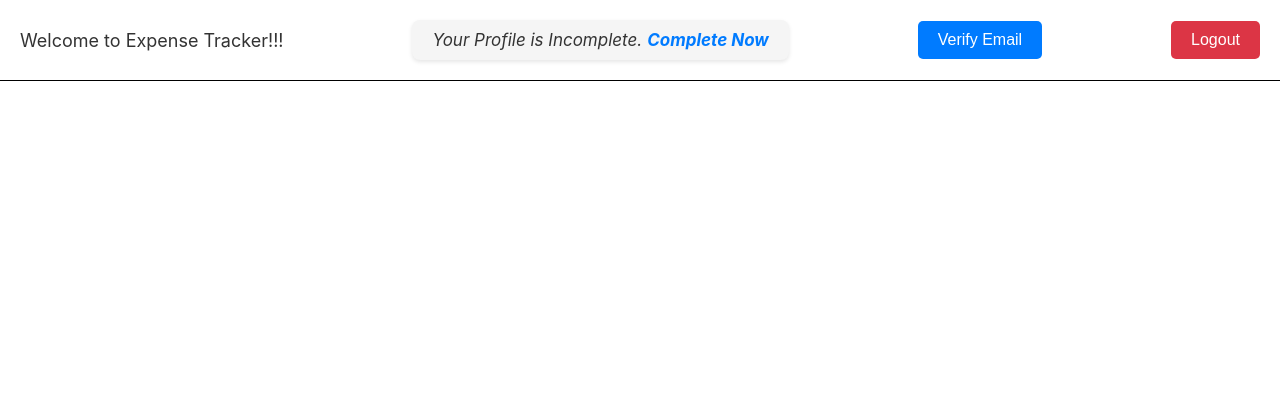
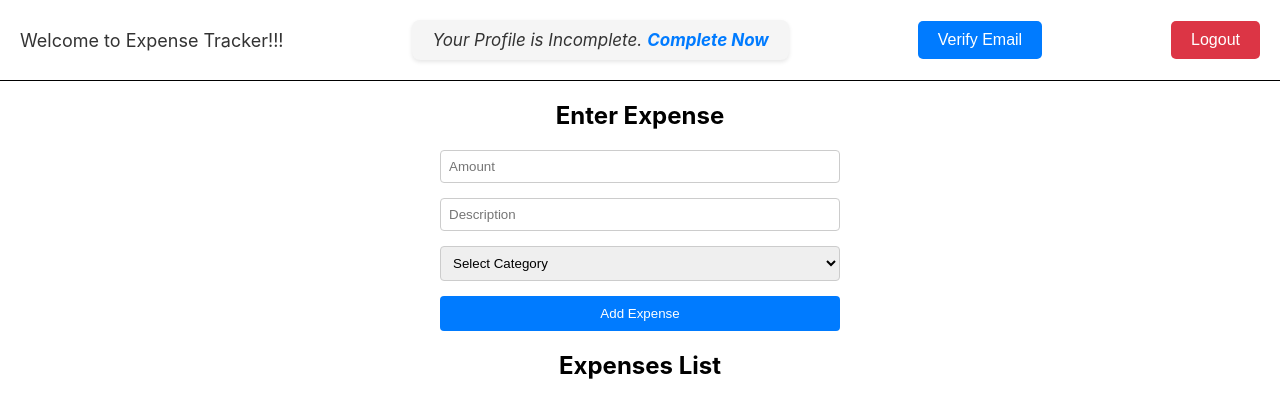
Before and after one commit to Sawant-Raj/expense-tracker-firebase, a React (Create React App) app: page /home in a window 1280 px wide. Shown: the top 418 px of the page. Built offline with nearby package versions, Linux system fonts and the light colour scheme.

Commit message:
Adding Expenses

```diff
--- /dev/null
+++ b/src/pages/Expenses.js
@@ -0,0 +1,78 @@
+import React, { useRef, useState } from "react";
+import classes from "./Expenses.module.css";
+
+const Expenses = () => {
+  const amountInputRef = useRef();
+  const descriptionInputRef = useRef();
+  const categoryInputRef = useRef();
+
+  const [expenses, setExpenses] = useState([]);
+
+  const submitHandler = (event) => {
+    event.preventDefault();
+
+    const enteredAmount = +amountInputRef.current.value;
+    const enteredDescription = descriptionInputRef.current.value;
+    const enteredCategory = categoryInputRef.current.value;
+
+    const newExpense = {
+      id: Math.random().toString(),
+      amount: enteredAmount,
+      description: enteredDescription,
+      category: enteredCategory,
+    };
+
+    setExpenses((prevExpenses) => [...prevExpenses, newExpense]);
+
+    amountInputRef.current.value = "";
+    descriptionInputRef.current.value = "";
+    categoryInputRef.current.value = "";
+  };
+
+  return (
+    <div>
+      <h2 style={{ textAlign: "center" }}>Enter Expense</h2>
+      <form onSubmit={submitHandler} className={classes["expenses-form"]}>
+        <div>
+          <input
+            type="number"
+            placeholder="Amount"
+            ref={amountInputRef}
+            required
+          />
+        </div>
+        <div>
+          <input
+            type="text"
+            placeholder="Description"
+            ref={descriptionInputRef}
+            required
+          />
+        </div>
+        <div>
+          <select ref={categoryInputRef} required>
+            <option value="">Select Category</option>
+            <option value="Food">Food</option>
+            <option value="Petrol">Petrol</option>
+            <option value="Salary">Salary</option>
+          </select>
+        </div>
+        <button type="submit">Add Expense</button>
+      </form>
+
+      <div className={classes["expenses-list"]}>
+        <h2>Expenses List</h2>
+        <ul>
+          {expenses.map((expense) => (
+            <li key={expense.id}>
+              Amount: {expense.amount}, Description: {expense.description},
+              Category: {expense.category}
+            </li>
+          ))}
+        </ul>
+      </div>
+    </div>
+  );
+};
+
+export default Expenses;
--- /dev/null
+++ b/src/pages/Expenses.module.css
@@ -0,0 +1,66 @@
+.expenses-form {
+  max-width: 400px;
+  margin: 0 auto;
+}
+
+/* .expenses-form h2 {
+  text-align: center;
+  margin: 20px auto;
+} */
+
+.expenses-form form {
+  display: flex;
+  flex-direction: column;
+}
+
+.expenses-form div {
+  margin-bottom: 15px;
+}
+
+.expenses-form input,
+.expenses-form select {
+  width: 100%;
+  padding: 8px;
+  border: 1px solid #ccc;
+  border-radius: 4px;
+  box-sizing: border-box;
+}
+
+.expenses-form button {
+  width: 100%;
+  padding: 10px;
+  background-color: #007bff;
+  color: #fff;
+  border: none;
+  border-radius: 4px;
+  cursor: pointer;
+}
+
+.expenses-form button:hover {
+  background-color: #0056b3;
+}
+
+.expenses-list {
+  margin-top: 20px;
+}
+
+.expenses-list h2 {
+  text-align: center;
+  margin-bottom: 10px;
+}
+
+.expenses-list ul {
+  list-style-type: none;
+  padding: 0;
+}
+
+.expenses-list li {
+  border: 1px solid #ccc;
+  border-radius: 4px;
+  padding: 10px;
+  margin-bottom: 10px;
+}
+
+.expenses-list li:last-child {
+  margin-bottom: 0;
+}
--- a/src/pages/Home.js
+++ b/src/pages/Home.js
@@ -3,6 +3,7 @@ import { useNavigate } from "react-router-dom";
 import { Link } from "react-router-dom";
 import classes from "./Home.module.css";
 import AuthContext from "../store/auth-context";
+import Expenses from "./Expenses";
 
 const Home = () => {
   const navigate = useNavigate();
@@ -60,6 +61,7 @@ const Home = () => {
         </button>
       </header>
       <div className={classes.line}></div>
+      <Expenses/>
     </>
   );
 };
```
